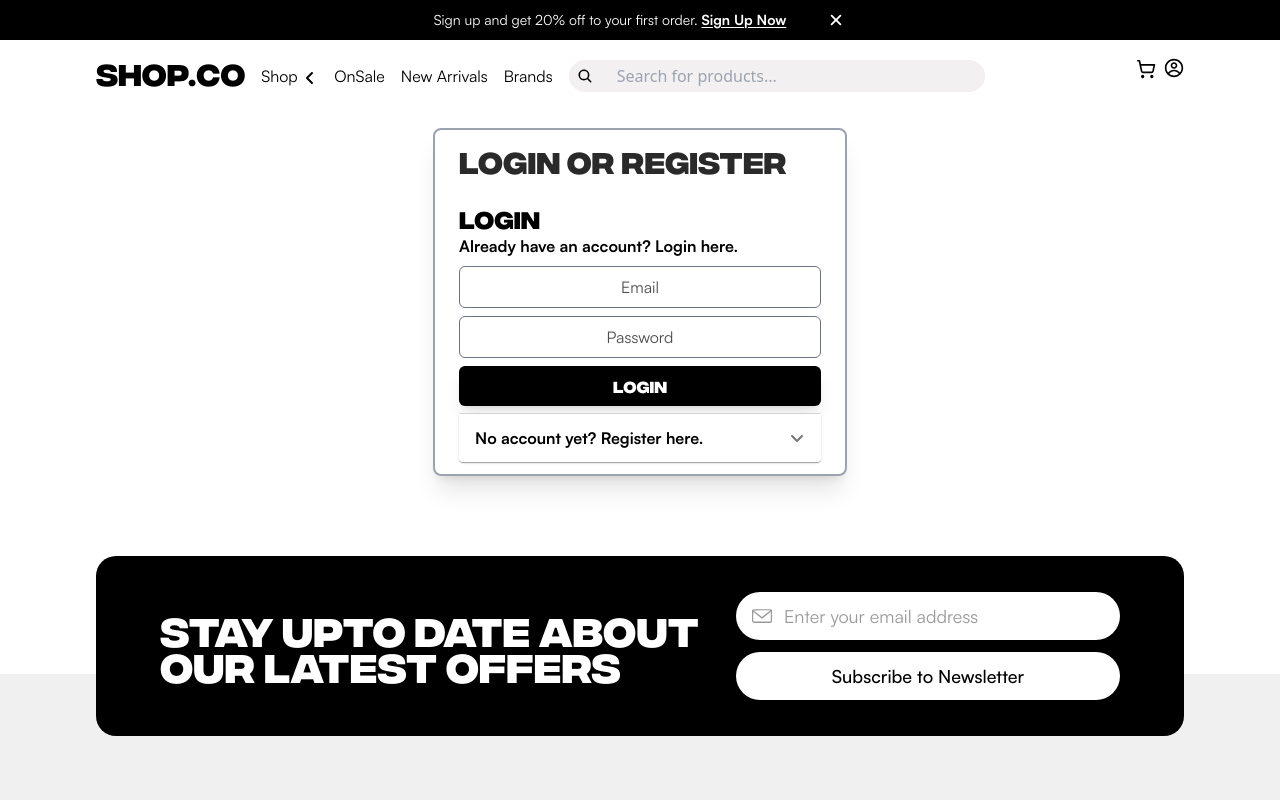
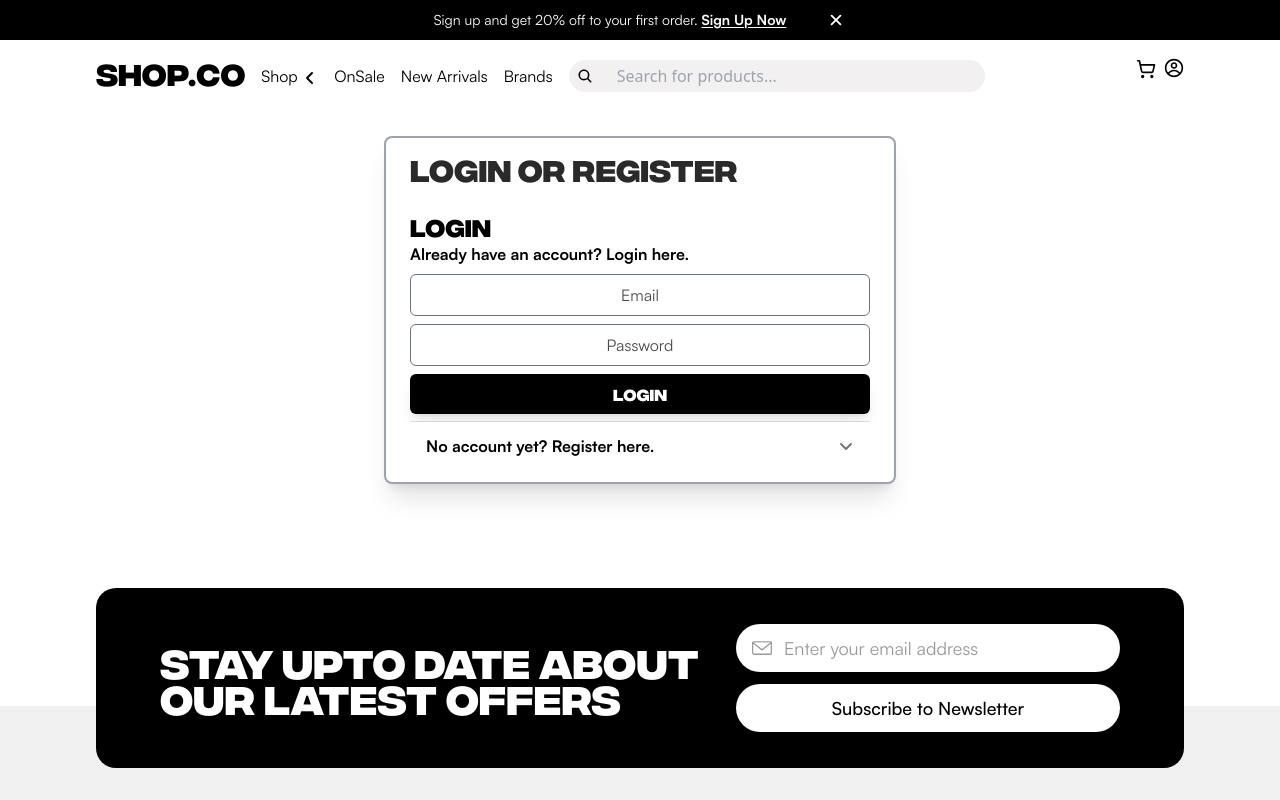
Before and after one commit to WebDev-MAP/E-Commerce, a React (Vite) app: page /login in a window 1280 px wide. Shown: the top 800 px of the page. Built offline with nearby package versions, Linux system fonts and the light colour scheme.

Commit message:
flex-col

```diff
--- a/src/components/Register.jsx
+++ b/src/components/Register.jsx
@@ -56,7 +56,7 @@ function Register() {
         onChange={(e) => setName(e.target.value)}
         className="mb-2 rounded-md border border-gray-500 px-16 py-2 text-center font-satoshi_regular placeholder-black placeholder-opacity-70
       focus:outline-none focus:ring-2 focus:ring-gray-500"
-        placeholder="Firs Name, Last Name"
+        placeholder="Name"
       />
       <input
         type="email"
@@ -98,7 +98,7 @@ function Register() {
       focus:outline-none focus:ring-2 focus:ring-gray-500"
         placeholder="City"
       />
-      <input
+     {/*  <input
         type="tel"
         value={phoneNumber}
         onChange={(e) => setPhoneNumber(e.target.value)}
@@ -113,7 +113,7 @@ function Register() {
         className="mb-2 rounded-md border border-gray-500 px-16 py-2 text-center font-satoshi_regular placeholder-black placeholder-opacity-70
       focus:outline-none focus:ring-2 focus:ring-gray-500"
         placeholder="IBAN"
-      />
+      /> */}
       <button
         type="submit"
         className="rounded-md bg-black px-4 py-2 font-integral_cf text-white shadow-lg hover:bg-white hover:text-black focus:outline-none focus:ring-2 focus:ring-gray-500"
--- a/src/pages/AuthPage.jsx
+++ b/src/pages/AuthPage.jsx
@@ -1,35 +1,25 @@
-import { useState } from 'react';
 import { FaAngleDown } from 'react-icons/fa6';
 import { Accordion, AccordionSummary, AccordionDetails } from '@mui/material';
-/* import { NavLink } from 'react-router-dom'; */
 import Login from '../components/Login';
 import Register from '../components/Register';
 
-
 function AuthPage() {
-  const [expanded, setExpanded] = useState(false);
-
-  // Funktion zum Ändern des Zustands des Akkordeons
-  const handleChange = () => {
-    setExpanded((prevExpanded) => !prevExpanded);
-  };
-
   return (
-
-    <div className="flex flex-col items-center justify-center bg-white mt-6 relative rounded-lg">
-      <div className='border-2 border-gray-400 rounded-lg opacity-100 shadow-xl hover:shadow-2xl transition duration-900 ease-in-out relative z-10 py-3 px-6'>
+    <div className="flex flex-col items-center justify-center bg-white mt-2 relative rounded-lg p-6">
+      <div className='border-2 border-gray-400 rounded-lg opacity-100 shadow-xl hover:shadow-2xl transition duration-900 ease-in-out relative z-10 py-3 px-6 w-full max-w-lg'>
         <h2 className="mb-6 font-integral_cf text-3xl font-bold text-black animate-pulse">
           Login or Register
         </h2>
 
+        {/* Login-Bereich */}
         <div className="w-full">
           <h3 className="font-integral_cf text-2xl font-bold text-black">Login</h3>
           <p className="text-black font-satoshi_bold mb-2">Already have an account? Login here.</p>
           <Login />
         </div>
 
-
-        <Accordion expanded={expanded} onChange={handleChange}>
+        {/* Register-Bereich */}
+        <Accordion className="w-full" elevation={0}>
           <AccordionSummary
             expandIcon={<FaAngleDown />}
             aria-controls="panel-content"
@@ -38,8 +28,8 @@ function AuthPage() {
             <h3 className="text-black font-satoshi_bold mb-0">No account yet? Register here.</h3>
           </AccordionSummary>
           <AccordionDetails>
-            <div className="flex flex-col space-y-2">
-              <p className=" font-integral_cf text-2xl font-bold text-black mb-0">Register</p>
+            <div className="flex flex-col space-y-2 w-full">
+              <p className="font-integral_cf text-2xl font-bold text-black mb-0">Register</p>
               <Register />
             </div>
           </AccordionDetails>
```
